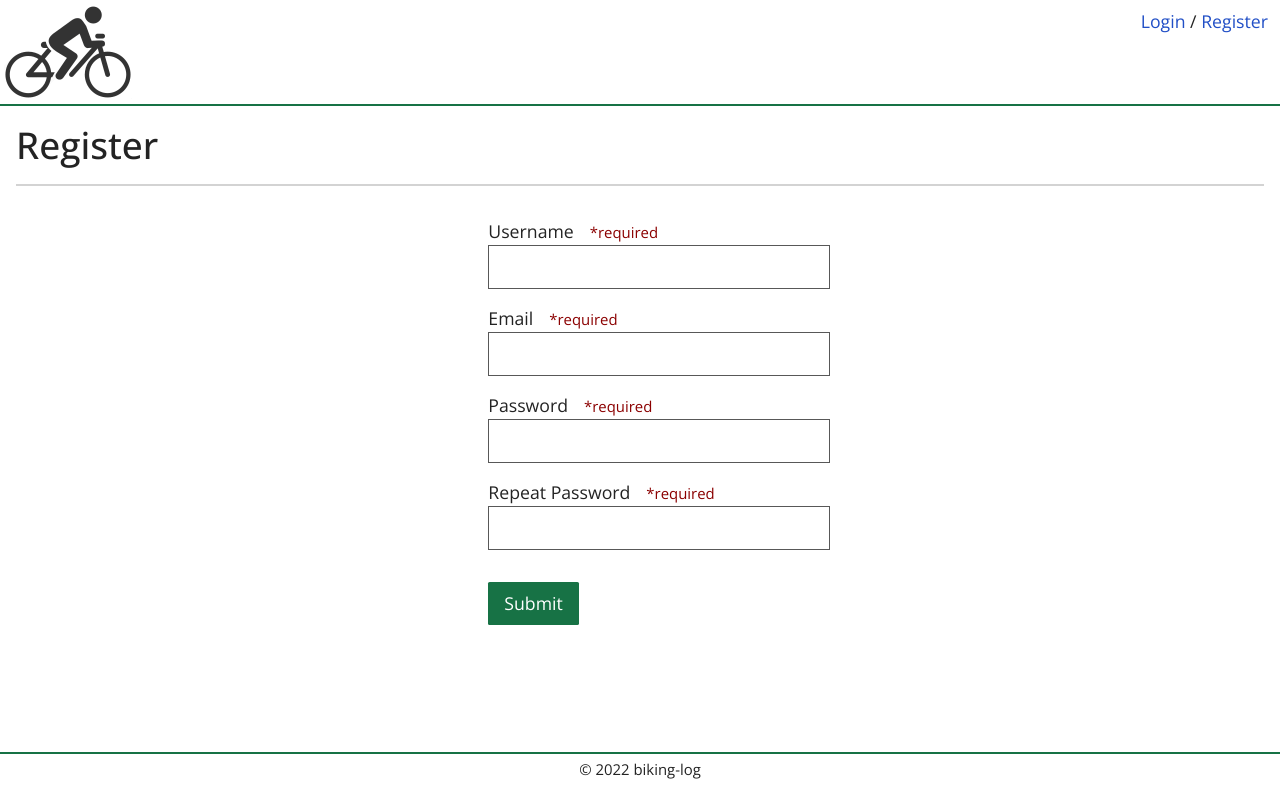
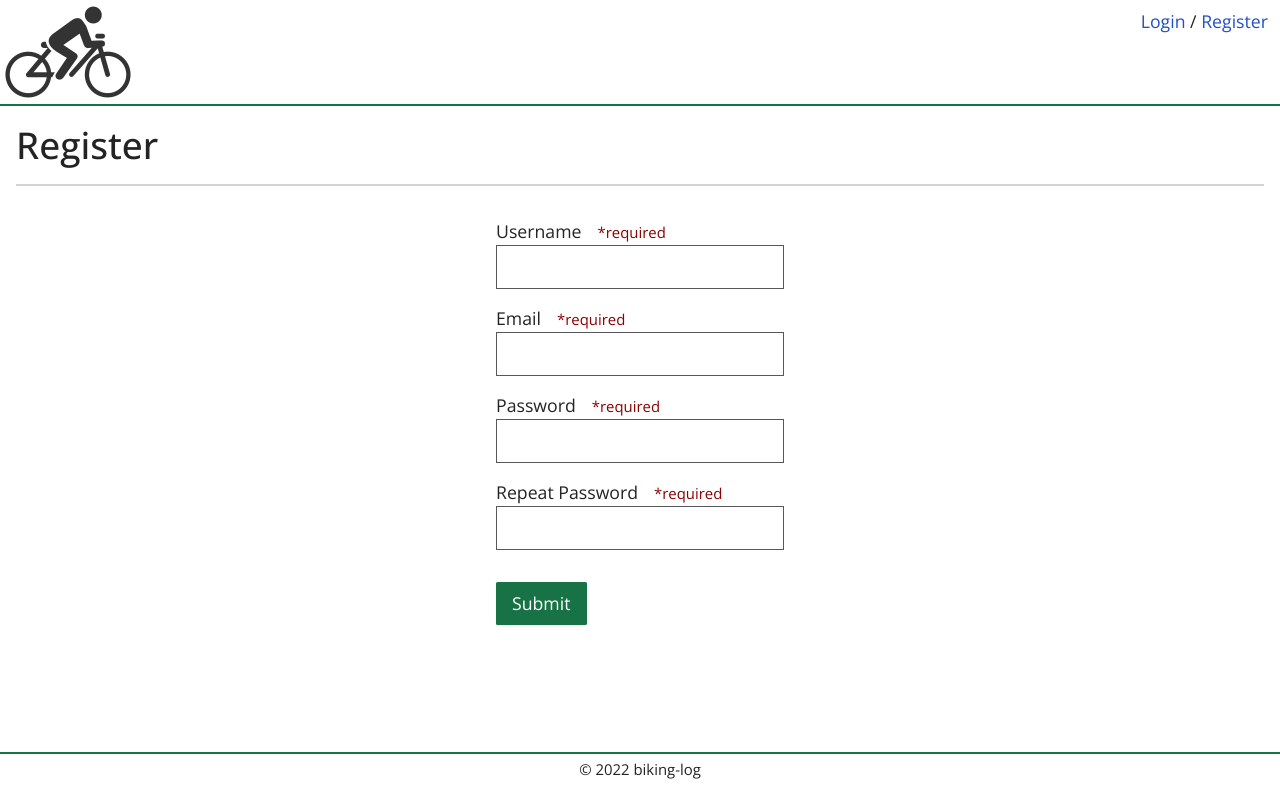
Before and after one commit to mike14747/biking-log, a Next.js app: page /register in a window 1280 px wide. Built offline with nearby package versions, Linux system fonts and the light colour scheme; no server answers.

Commit message:
Updates to the form and FormInput css.

```diff
--- a/styles/FormInput.module.css
+++ b/styles/FormInput.module.css
@@ -2,10 +2,12 @@
     margin: 1rem 0;
 }
 
-label.label,
-label.label + input.input {
-    display: inline-block;
-    max-width: 24ch;
+label.label {
+    display: block;
+}
+
+input.input {
+    width: 100%;
     margin: 0;
 }
 
@@ -105,10 +107,4 @@ label.label input.input[type='checkbox']:checked + .fakeCheckbox:focus {
 /* end checkbox styling */
 
 @media (min-width: 768px) {
-    label.label,
-    label.label + input.input {
-        display: inline-block;
-        max-width: 30ch;
-        margin: 0;
-    }
 }
--- a/styles/globals.css
+++ b/styles/globals.css
@@ -217,8 +217,8 @@ h2.page-heading {
 /* add site specific code here */
 
 .form {
-    width: fit-content;
-    max-width: 400px;
+    width: 100%;
+    max-width: 288px;
     margin: 0 auto;
 }
 
```
